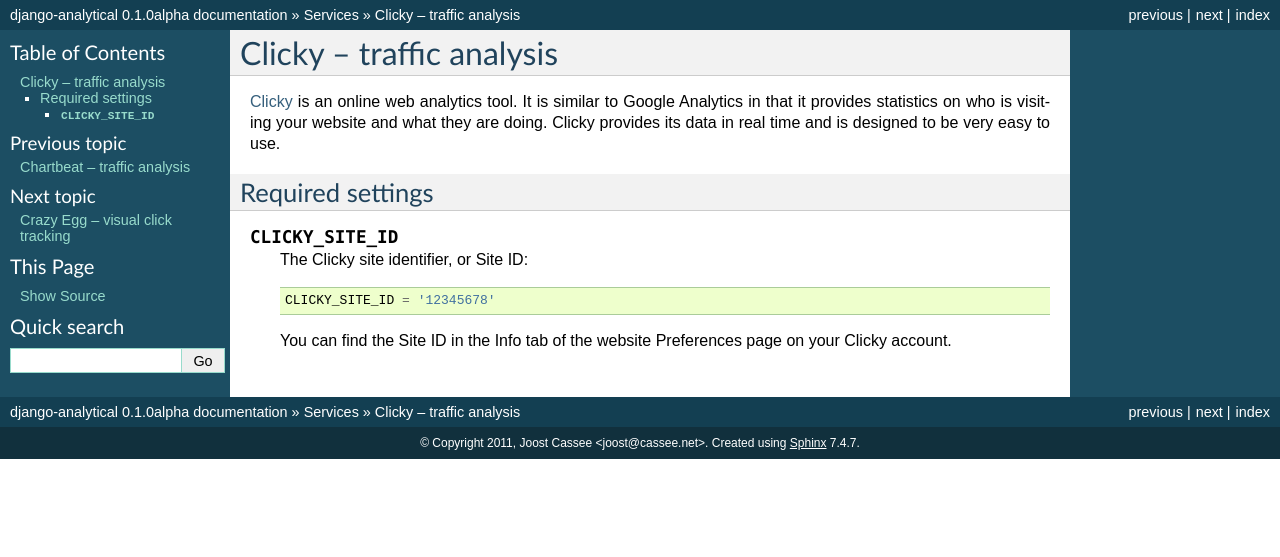
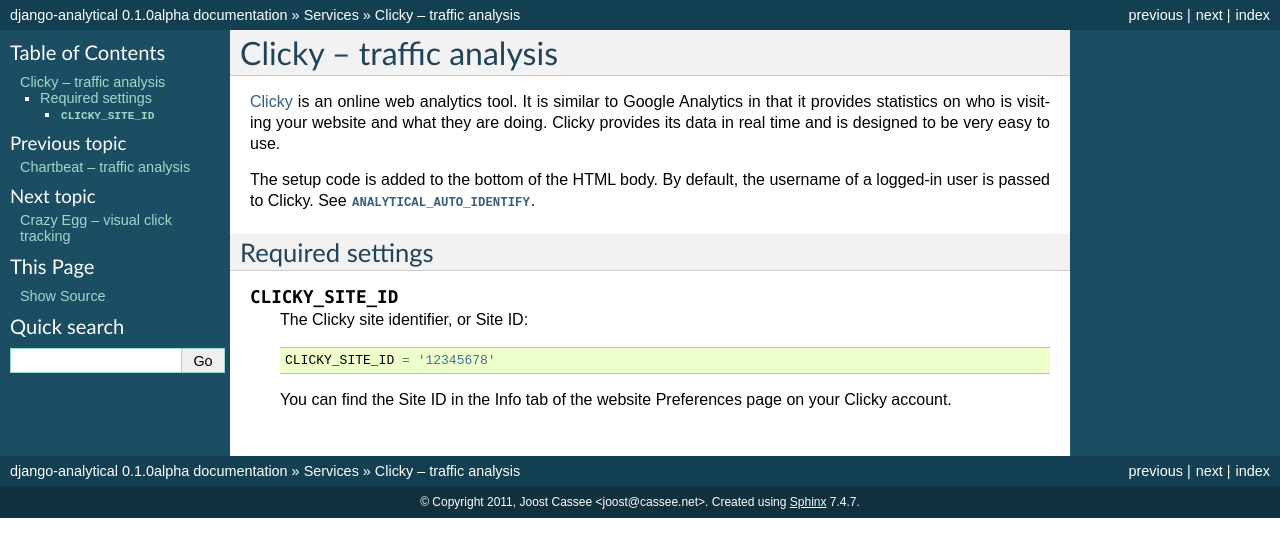
Before and after one commit to jazzband/django-analytical, a Sphinx documentation site: the page built from docs/services/clicky.rst, in a window 1280 px wide. Shown: the top 557 px of the page. Built offline with Sphinx 7.4.7, drawn with Linux system fonts in a browser that asks for light colours.

Commit message:
Add docs on identification

```diff
--- a/docs/install.rst
+++ b/docs/install.rst
@@ -97,6 +97,10 @@
 project ``settings.py`` file.  The settings required to enable each
 service are listed here.  See the service documentation for details.
 
+* :doc:`Chartbeat <services/chartbeat>`::
+
+	CHARTBEAT_USER_ID = '12345'
+
 * :doc:`Clicky <services/clicky>`::
 
 	CLICKY_SITE_ID = '12345678'
--- a/docs/services/clicky.rst
+++ b/docs/services/clicky.rst
@@ -7,6 +7,10 @@
 designed to be very easy to use.
 
 .. _Clicky: http://getclicky.com/
+
+The setup code is added to the bottom of the HTML body.  By default, the
+username of a logged-in user is passed to Clicky.  See
+:data:`ANALYTICAL_AUTO_IDENTIFY`.
 
 
 Required settings
--- a/docs/services/kiss_insights.rst
+++ b/docs/services/kiss_insights.rst
@@ -6,6 +6,11 @@
 the targeted, actionable feedback you need to make your site better.
 
 .. _KISSinsights: http://www.kissinsights.com/
+
+The code is added to the top of the HTML body.  By default, the
+username of a logged-in user is passed to KISSinsights.  See
+:data:`ANALYTICAL_AUTO_IDENTIFY`.
+
 
 
 Required settings
--- a/docs/services/kiss_metrics.rst
+++ b/docs/services/kiss_metrics.rst
@@ -7,6 +7,10 @@
 many drop out at each stage.
 
 .. _KISSmetrics: http://www.kissmetrics.com/
+
+The code is added to the top of the HTML head.  By default, the
+username of a logged-in user is passed to KISSmetrics.  See
+:data:`ANALYTICAL_AUTO_IDENTIFY`.
 
 
 Required settings
--- a/docs/services/mixpanel.rst
+++ b/docs/services/mixpanel.rst
@@ -6,6 +6,10 @@
 analysis of visitor retention or funnels.
 
 .. _Mixpanel: http://www.mixpanel.com/
+
+The code is added to the bottom of the HTML head.  By default, the
+username of a logged-in user is passed to Mixpanel.  See
+:data:`ANALYTICAL_AUTO_IDENTIFY`.
 
 
 Required settings
```
